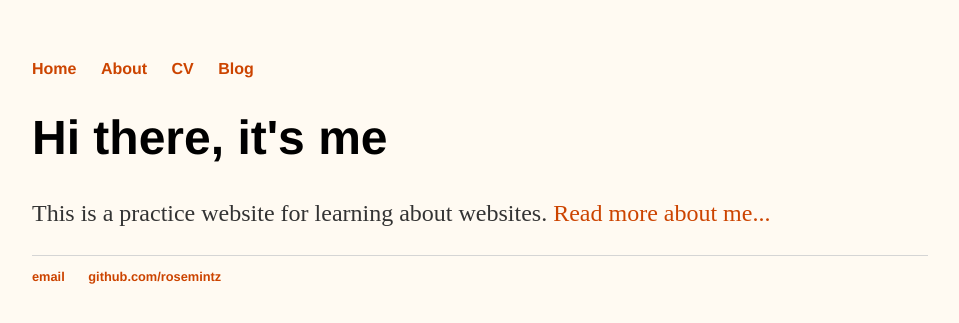
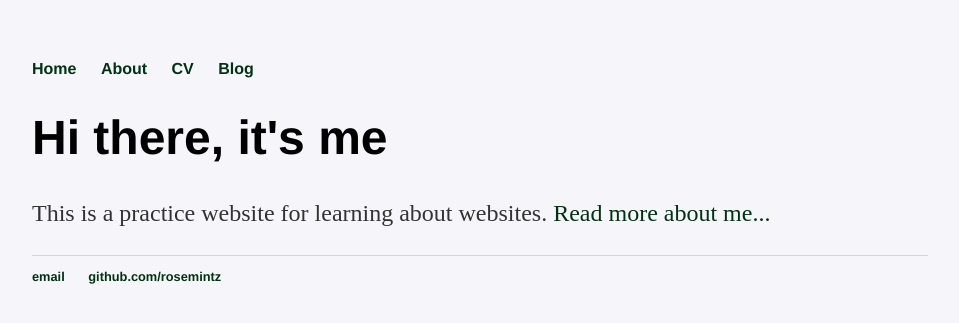
Before and after one commit to rosemintz/rosemintz.github.io, a Jekyll site: the page built from index.html, in a window 1280 px wide. Shown: the top 323 px of the page, without its empty margins (160-1119 px from the left). Built offline with Jekyll 4.4.1, drawn with Linux system fonts in a browser that asks for light colours.

Commit message:
Update main.css

```diff
--- a/css/main.css
+++ b/css/main.css
@@ -1,7 +1,7 @@
 body {
     margin: 60px auto;
     width: 70%;
-    background-color: #fffaf2;
+    background-color: #f6f5fa;
 }
 nav ul, footer ul {
     font-family:'Helvetica', 'Arial', 'Sans-Serif';
@@ -15,7 +15,7 @@ nav ul li, footer ul li {
 }
 a {
     text-decoration: none;
-    color: #cc4400;
+    color: #003312;
 }
 a:hover {
     text-decoration: underline;
```
